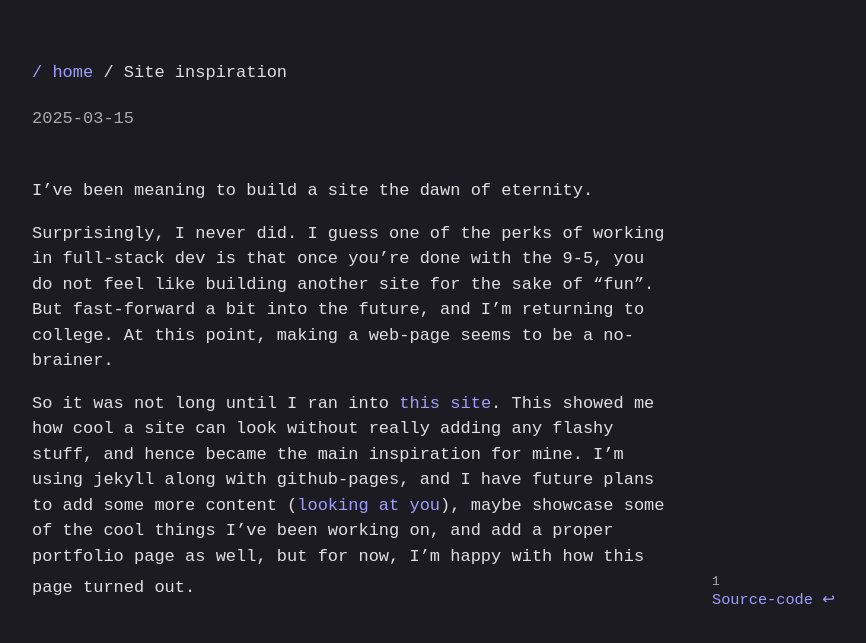
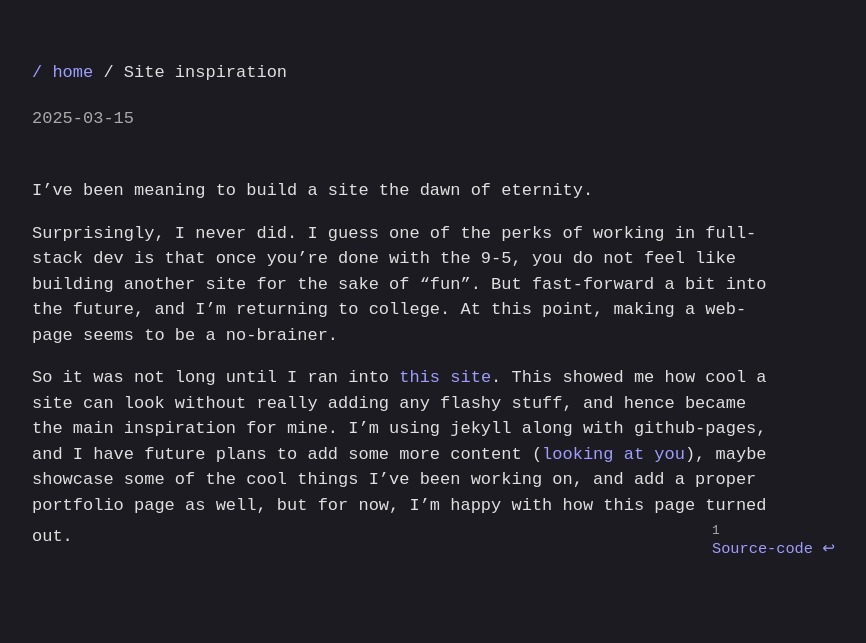
Before and after one commit to VV-22/vv-22.github.io, a Jekyll site: the page built from _posts/2025-03-15-Site-inspiration.md, in a window 1280 px wide. Shown: the top 643 px of the page, without its empty margins (128-994 px from the left). Built offline with Jekyll 4.4.1, drawn with Linux system fonts in a browser that asks for light colours.

Commit message:
css for post layout

```diff
--- a/_layouts/post.html
+++ b/_layouts/post.html
@@ -44,7 +44,7 @@
     }
 
     article {
-      max-width: 640px;
+      max-width: 750px;
       position: relative;
     }
 
```
